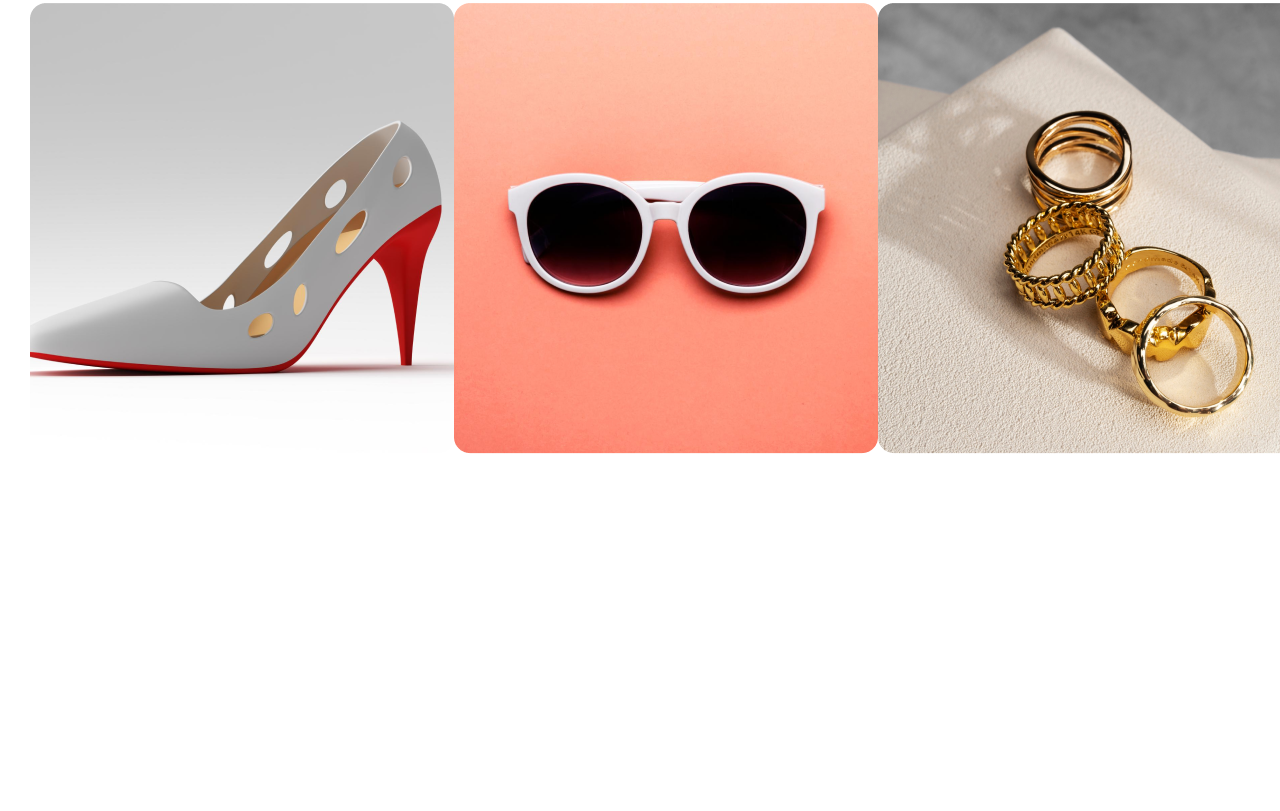
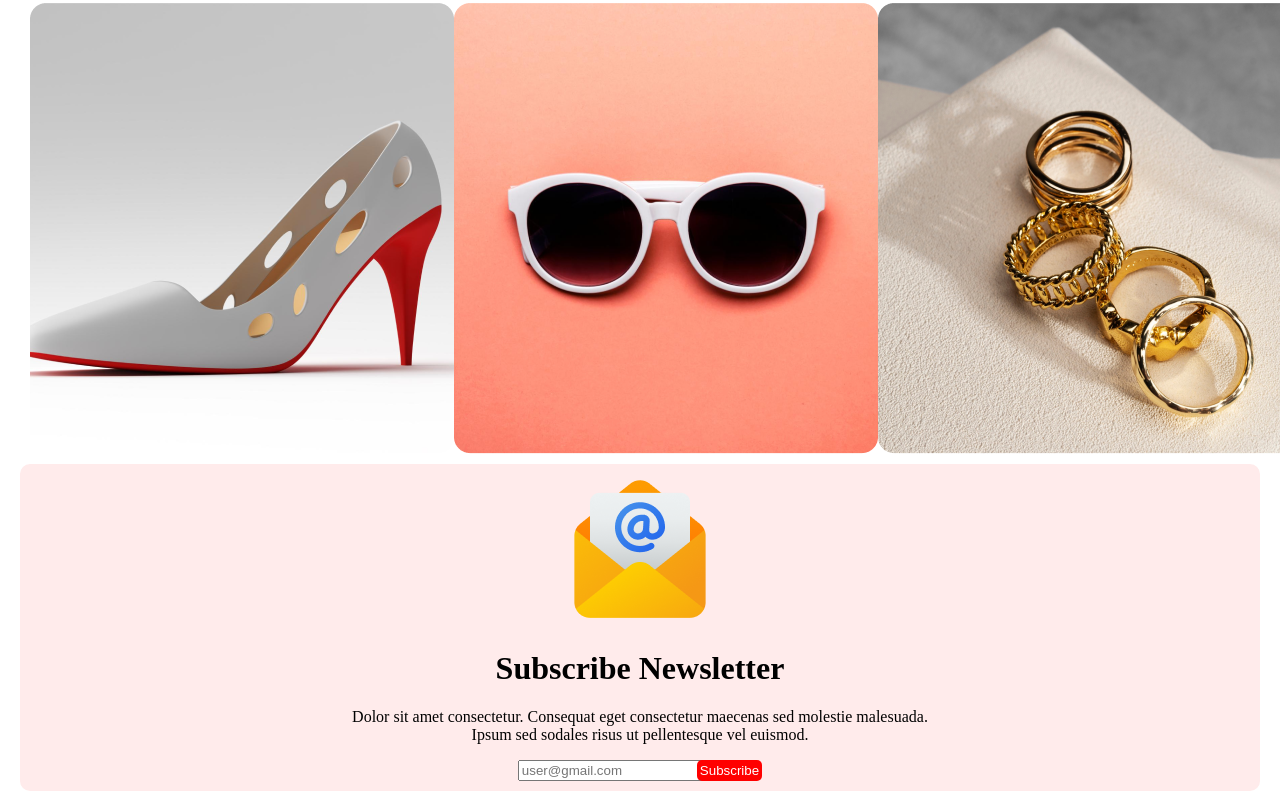
Before and after one commit to tzmehedy/New_Year_New_Mission, a plain HTML site: page index.html in a window 1280 px wide. Shown: the part 3818-4629 px from the top of the page. Before the commit the page ends 4292 px from the top, so only its background shows below. Drawn offline with Linux system fonts and the light colour scheme.

Commit message:
subscribe complete

```diff
--- a/index.html
+++ b/index.html
@@ -98,6 +98,17 @@
                 <img src="./images/Rectangle 8.png" alt="">
             </div>
         </div>
+        <div class="subscribe_container">
+            <img src="./images/Group 61.png" alt="">
+            <h1>Subscribe Newsletter</h1>
+            <p>Dolor sit amet consectetur. Consequat eget consectetur maecenas sed molestie malesuada. <br> Ipsum sed sodales risus ut
+            pellentesque vel euismod.</p>
+
+            <input type="email" name="" id="" placeholder="user@gmail.com">
+            <button class="subscribe_btn">Subscribe</button>
+
+
+        </div>
     </main>
 
 </body>
--- a/styles/style.css
+++ b/styles/style.css
@@ -118,3 +118,23 @@ body {
     justify-content: space-between;
     margin: 10px;
 }
+
+.subscribe_container{
+    text-align: center;
+
+}
+
+.subscribe_container{
+    background-color: rgb(255, 235, 235);
+    border-radius: 10px;
+    padding: 10px;
+}
+
+.subscribe_btn{
+    border: none;
+    background-color: #f00;
+    color: #fff;
+    border-radius: 5px;
+    padding: 3px;
+    margin-left: -10px;
+}
```
